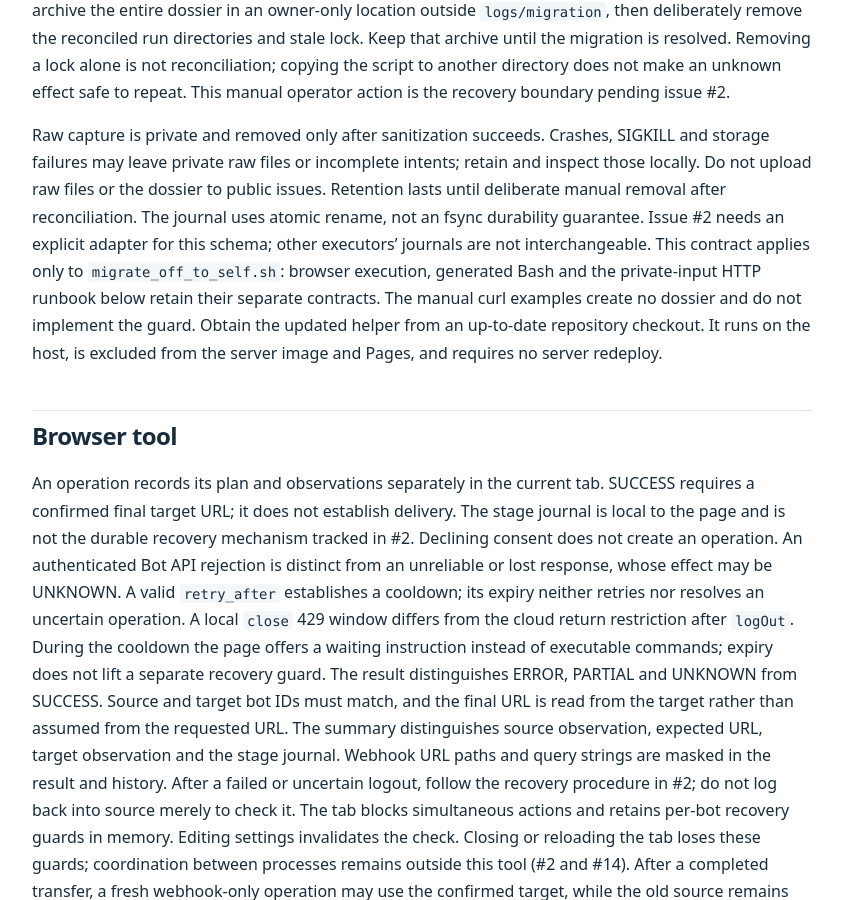
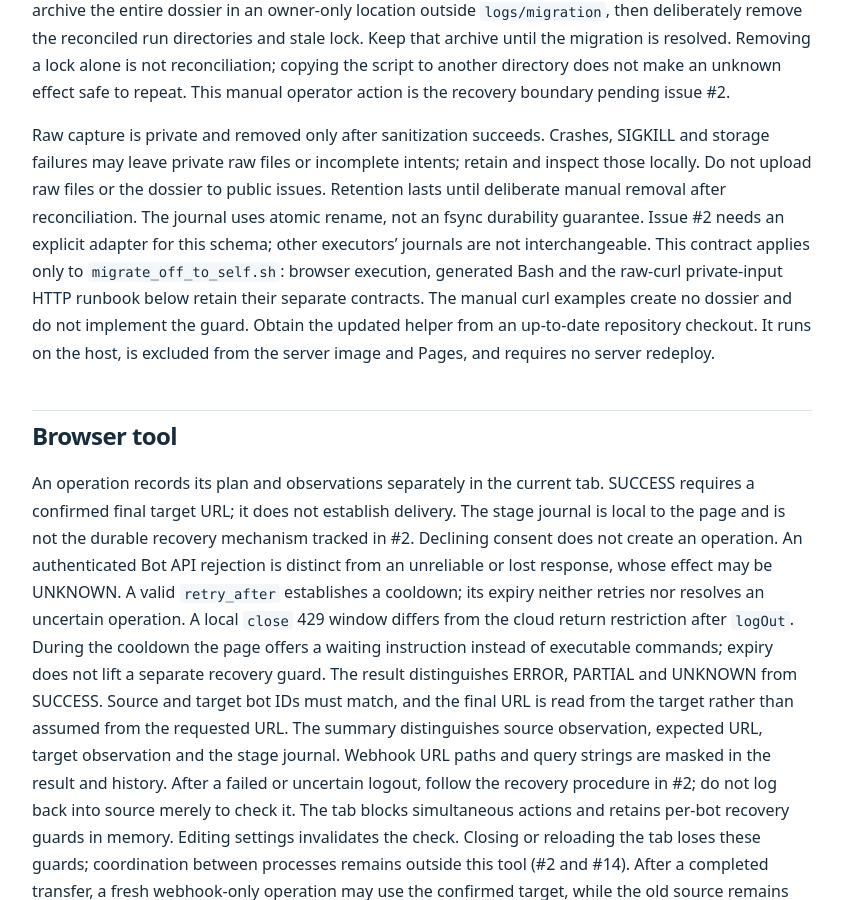
Before and after one commit to ichinya/tg-selfhost-botapi, a Jekyll site: the page built from docs/en/migration.md, in a window 1280 px wide and 900 px high, scrolled down 7746 px. Shown: the whole window, without its empty margins (326-1168 px from the left). Built offline with Jekyll 4.4.1, drawn with Linux system fonts in a browser that asks for light colours.

Commit message:
fix: восстановить упоминание raw-curl в документации (round 2, refs #17)

```diff
--- a/docs/en/migration.md
+++ b/docs/en/migration.md
@@ -331,7 +331,7 @@ issues. Retention lasts until deliberate manual removal after reconciliation.
 The journal uses atomic rename, not an fsync durability guarantee. Issue #2 needs
 an explicit adapter for this schema; other executors' journals are not interchangeable.
 This contract applies only to `migrate_off_to_self.sh`: browser execution,
-generated Bash and the private-input HTTP runbook below retain their separate contracts.
+generated Bash and the raw-curl private-input HTTP runbook below retain their separate contracts.
 The manual curl examples create no dossier and do not implement the guard.
 Obtain the updated helper from an up-to-date repository checkout. It runs on the
 host, is excluded from the server image and Pages, and requires no server redeploy.
```
Also changed, not shown: docs/ru/migration.md (+1 -1 lines).
